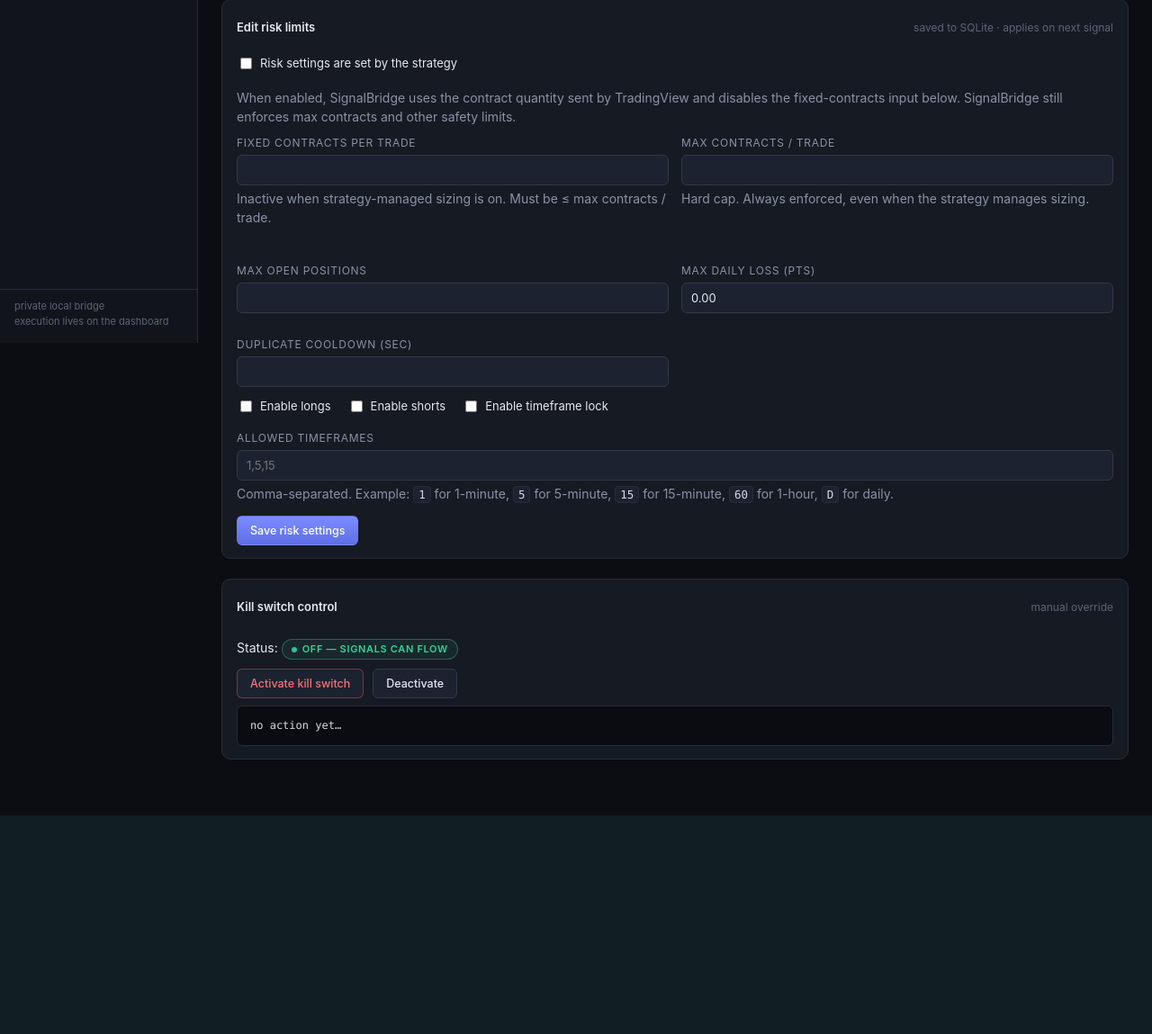
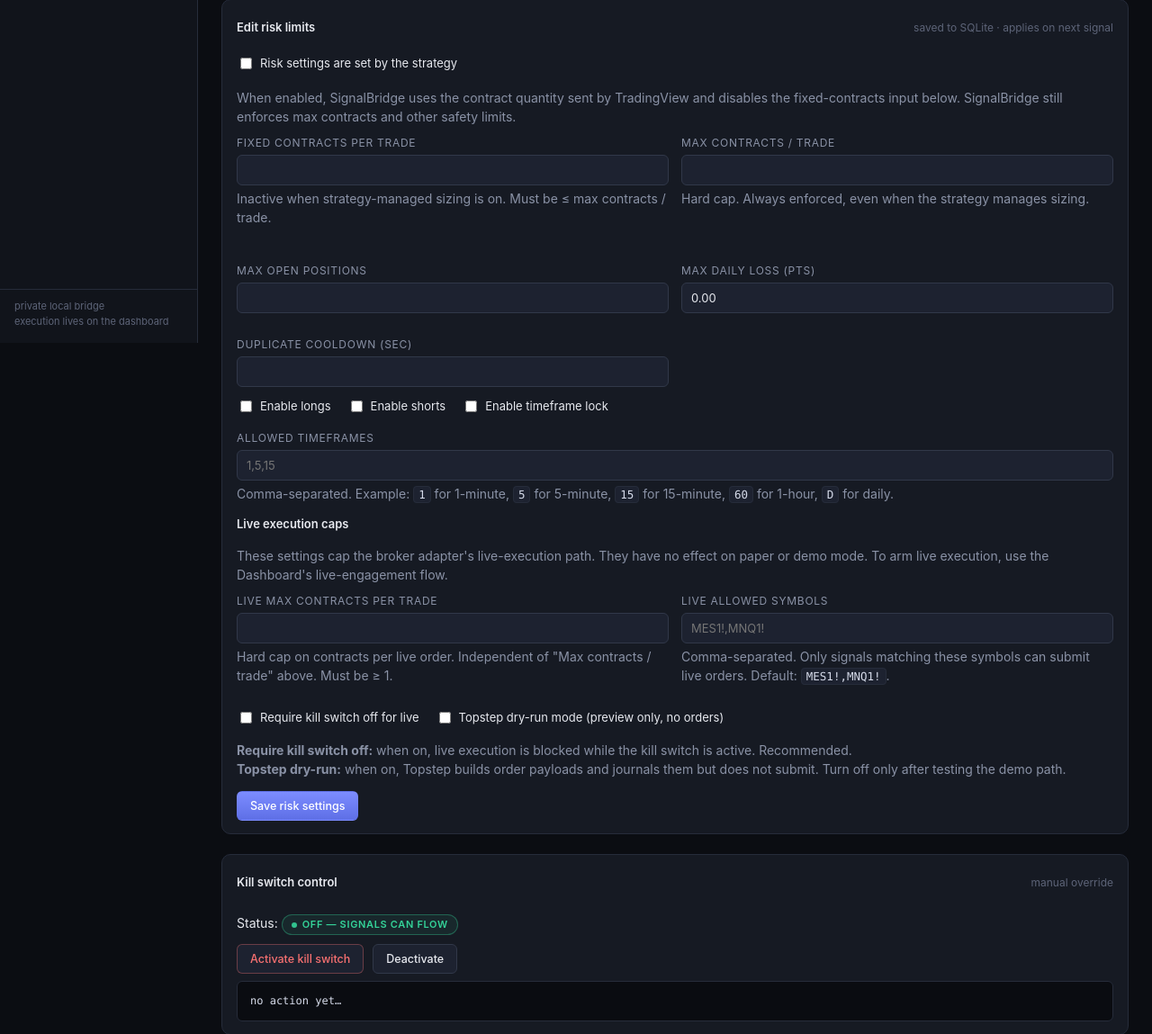
Before and after one commit to rdele75/signal_bridge, a Python web app: template app/templates/settings_risk.html in a window 1280 px wide. Shown: the part 419-1568 px from the top of the page at 90% size. Before the commit the page ends 1325 px from the top, so only its background shows below. Run offline with Jinja, Linux system fonts and the light colour scheme; the template is opened without the code that fills it, so the values that code supplies are empty.

Commit message:
phase-2: surface live-execution caps + dry-run toggle on /settings/risk
Adds form inputs for the four MANAGED_KEYS that Phase 1 flagged as
"awaiting Phase 2 UI surface":

  - LIVE_MAX_CONTRACTS_PER_TRADE (audit critical 1)
  - LIVE_ALLOWED_SYMBOLS         (audit critical 2)
  - LIVE_REQUIRE_KILL_SWITCH_OFF (audit critical 3)
  - ENABLE_TOPSTEP_ORDER_DRY_RUN (audit high finding)

The four new inputs land in a "Live execution caps" section at the
bottom of /settings/risk, marked with an intro paragraph clarifying
that they only affect the live execution path.

Removes the four entries from EXPECTED_UI_INVISIBLE so the visibility
property test now asserts they're surfaced. The matching logic in
that test was tightened to use word boundaries — without that change,
ALLOWED_SYMBOLS would falsely register as "visible" simply because
LIVE_ALLOWED_SYMBOLS contains it as a substring.

Adds a cross-field validation that LIVE_MAX_CONTRACTS_PER_TRADE
cannot exceed MAX_CONTRACTS_PER_TRADE (live orders still pass the
general cap first, so a higher live cap would be dead config).

Implementation note: live_max_contracts_per_trade defaults to "1"
in the Form() signature rather than being required. The rendered
form input always sends a value, so this only affects partial curl
POSTs (which would otherwise 422 on every legacy risk-form test).
Matches the fixed_contracts_per_trade default pattern.

Refs: docs/operational_audit_2026-05-21.md Section 1.

Co-Authored-By: Claude Opus 4.7 <noreply@anthropic.com>

```diff
--- a/app/templates/settings_risk.html
+++ b/app/templates/settings_risk.html
@@ -176,6 +176,55 @@
         <code>60</code> for 1-hour, <code>D</code> for daily.
       </p>
     </div>
+
+    <h3 class="mt-6">Live execution caps</h3>
+    <p class="muted mb-4">
+      These settings cap the broker adapter's live-execution path. They
+      have no effect on paper or demo mode. To arm live execution, use
+      the Dashboard's live-engagement flow.
+    </p>
+    <div class="grid grid-2">
+      <div class="form-row">
+        <label for="live_max_contracts_per_trade">Live max contracts per trade</label>
+        <input type="number" min="1" step="1" id="live_max_contracts_per_trade"
+               name="live_max_contracts_per_trade"
+               value="{{ risk.live_max_contracts_per_trade }}">
+        <p class="muted mt-1">
+          Hard cap on contracts per live order. Independent of "Max
+          contracts / trade" above. Must be ≥ 1.
+        </p>
+      </div>
+      <div class="form-row">
+        <label for="live_allowed_symbols">Live allowed symbols</label>
+        <input type="text" id="live_allowed_symbols" name="live_allowed_symbols"
+               value="{{ risk.live_allowed_symbols_csv }}"
+               placeholder="MES1!,MNQ1!">
+        <p class="muted mt-1">
+          Comma-separated. Only signals matching these symbols can
+          submit live orders. Default: <code>MES1!,MNQ1!</code>.
+        </p>
+      </div>
+    </div>
+    <div class="form-row toggles">
+      <label>
+        <input type="checkbox" name="live_require_kill_switch_off" value="true"
+               {% if risk.live_require_kill_switch_off %}checked{% endif %}>
+        Require kill switch off for live
+      </label>
+      <label>
+        <input type="checkbox" name="enable_topstep_order_dry_run" value="true"
+               {% if risk.enable_topstep_order_dry_run %}checked{% endif %}>
+        Topstep dry-run mode (preview only, no orders)
+      </label>
+    </div>
+    <p class="muted mt-1">
+      <strong>Require kill switch off:</strong> when on, live execution
+      is blocked while the kill switch is active. Recommended.<br>
+      <strong>Topstep dry-run:</strong> when on, Topstep builds order
+      payloads and journals them but does not submit. Turn off only
+      after testing the demo path.
+    </p>
+
     <div class="btn-row">
       <button type="submit" class="btn btn-primary">Save risk settings</button>
     </div>
```
Also changed, not shown: app/main.py (+31 -0 lines), tests/test_live_execution.py (+162 -0 lines), tests/test_managed_keys_visibility.py (+27 -33 lines).
